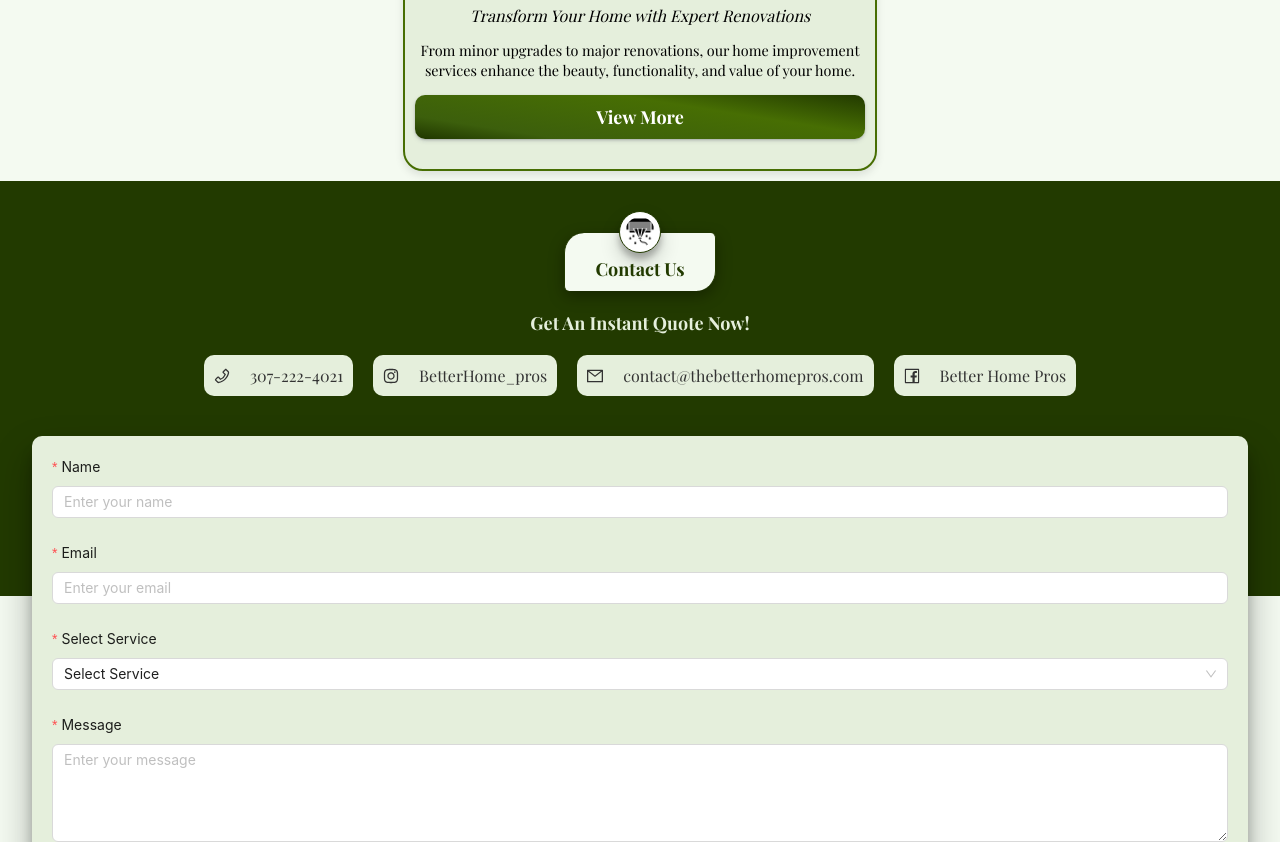
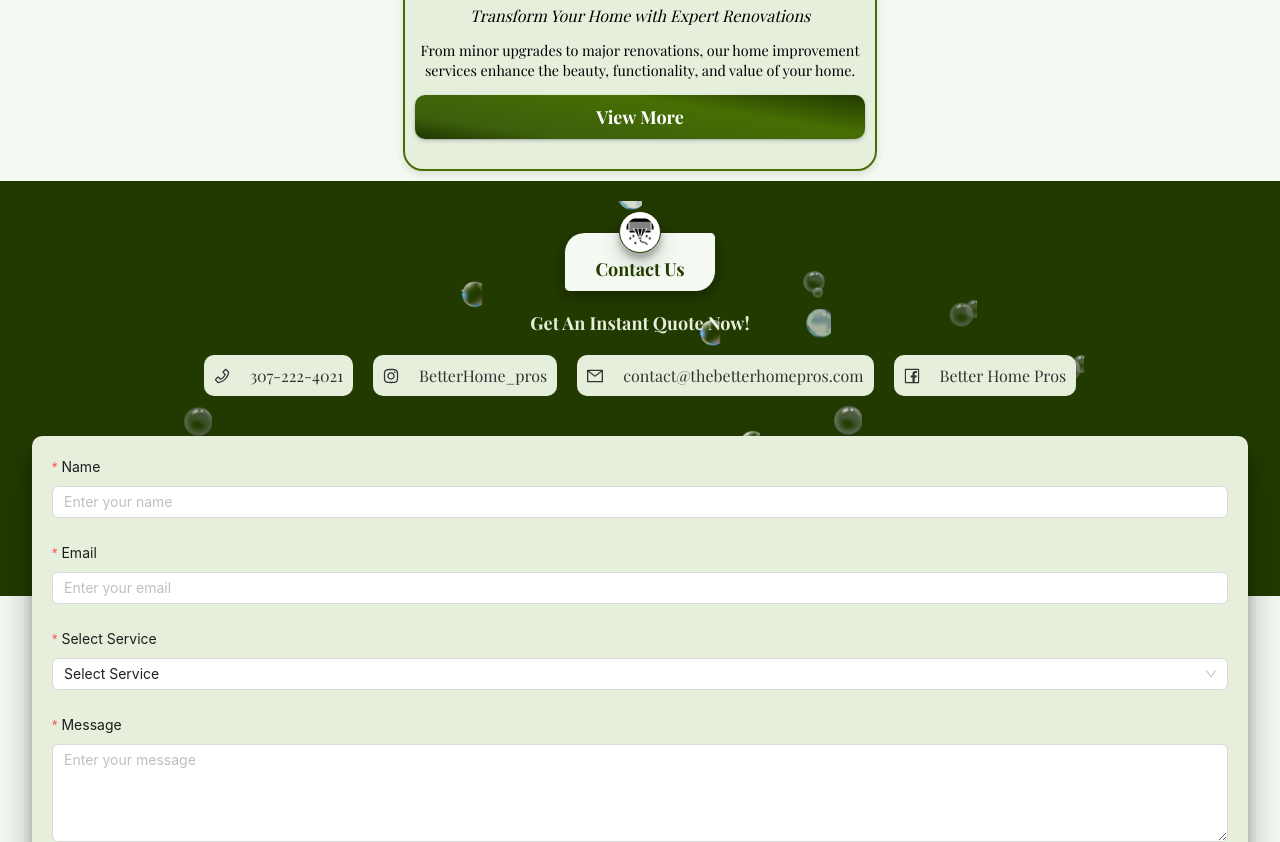
Before and after one commit to Tsgcode1122/BHP-BetterHomePro, a React (Vite) app: page /services in a window 1280 px wide. Shown: the part 1660-2502 px from the top of the page. Built offline with nearby package versions, Linux system fonts and the light colour scheme; a web font is replaced by a local one.

Commit message:
video player

```diff
--- a/src/Component/Before.jsx
+++ b/src/Component/Before.jsx
@@ -37,7 +37,7 @@ const Before = () => {
   return (
     <Container>
       <Heading>Transformation</Heading>
-      <SubHeading>Slide to reveal the transformation.</SubHeading>
+      <SubHeading>Slide to reveal Before and After.</SubHeading>
       <BeforeAndAfter />
     </Container>
   );
--- a/src/Component/ContactUs.jsx
+++ b/src/Component/ContactUs.jsx
@@ -119,6 +119,7 @@ const ContactUs = () => {
 export default ContactUs;
 
 const FormContainer = styled.div`
+  position: relative;
   border-radius: 10px;
   margin: -10rem 2rem 2rem 2rem;
   background: ${Colors.lightgreen};
--- a/src/Component/GalleryContent.jsx
+++ b/src/Component/GalleryContent.jsx
@@ -19,6 +19,7 @@ import img13 from "../Images/ceo1.jpg";
 import img14 from "../Images/t8.jpg";
 import img15 from "../Images/t9.jpg";
 import img16 from "../Images/t10.jpg";
+import VideoGallery from "./VideoGallery";
 
 const images = [
   img1,
@@ -67,6 +68,8 @@ const GalleryContent = () => {
       <Modal visible={visible} footer={null} onCancel={handleCancel}>
         <ModalImage src={currentImage} alt="Full Image" />
       </Modal>
+
+      <VideoGallery/>
     </>
   );
 };
--- a/src/Component/Hero.jsx
+++ b/src/Component/Hero.jsx
@@ -7,6 +7,7 @@ import HeroMoving from "./HeroMoving";
 import WaterBubblesBackground from "../FixedComponent/WaterBubblesBackground";
 import ZoomInComponent from "../Motion/ZoomInComponent";
 import { Link } from "react-router-dom";
+import WaterDropletsBackground from "../Motion/WaterDropletsBackground";
 
 const HeroContainer = styled.section`
   justify-content: center;
@@ -156,6 +157,7 @@ const Hero = () => (
   <HeroContainer>
     <HeroBg>
       <WaterBubblesBackground />
+      <WaterDropletsBackground />
       <HeroContent>
         <Content>
           <ZoomInComponent>
--- a/src/Component/MiniContact.jsx
+++ b/src/Component/MiniContact.jsx
@@ -11,10 +11,12 @@ import {
 import ColorComponent, { Colors } from "../Colors/ColorComponent";
 
 import Heading from "../FixedComponent/Heading";
+import WaterDropletsBackground from "../Motion/WaterDropletsBackground";
 const MiniContact = () => {
   return (
     <>
       <Container>
+        <WaterDropletsBackground />
         <Heading>Contact Us</Heading>
         <h3>Get An Instant Quote Now!</h3>
         <Content>
@@ -56,6 +58,8 @@ const MiniContact = () => {
 
 export default MiniContact;
 const Container = styled.div`
+  position: relative;
+  overflow: hidden;
   padding: 20px 20px 200px 20px;
   background: ${Colors.darkgreen};
   h3 {
@@ -68,6 +72,7 @@ const Container = styled.div`
 `;
 const Content = styled.div`
   display: flex;
+  position: relative;
   align-items: center;
   gap: 20px;
   justify-content: center;
--- a/src/Component/VideoGallery.jsx
+++ b/src/Component/VideoGallery.jsx
@@ -1,17 +1,22 @@
 import React, { useState, useEffect } from "react";
 import { Modal, Spin } from "antd";
 import { PlayCircleOutlined } from "@ant-design/icons";
+import { motion } from "framer-motion";
 import styled from "styled-components";
-import { motion } from "framer-motion";
-import heroimg from "../Images/t5.jpg";
+
+import heroimg from "../Images/t13.jpg";
 import heroimg2 from "../Images/t2.jpg";
 import heroimg3 from "../Images/t4.jpg";
 import heroimg4 from "../Images/t8.jpg";
 import heroimg5 from "../Images/t6.jpg";
+import Heading from "../FixedComponent/Heading";
+import { Colors } from "../Colors/ColorComponent";
+
 // Styled components
 const GalleryWrapper = styled.div`
   display: flex;
-  justify-content: space-around;
+  flex-wrap: wrap;
+  justify-content: center;
   padding: 20px;
 `;
 
@@ -20,10 +25,11 @@ const ImageWrapper = styled.div`
   cursor: pointer;
   border-radius: 10px;
   overflow: hidden;
+  margin: 10px;
 
   img {
-    width: 200px;
-    height: 150px;
+    width: ${(props) => props.width || "200px"};
+    min-height: ${(props) => props.height || "250px"};
     object-fit: cover;
     transition: transform 0.3s ease-in-out;
   }
@@ -31,26 +37,24 @@ const ImageWrapper = styled.div`
   &:hover img {
     transform: scale(1.05);
   }
-
-  &:hover .play-icon {
-    opacity: 1;
-  }
 `;
 
-const PlayIconWrapper = styled(motion.div)`
+const PlayIconWrapper = styled.div`
   position: absolute;
   top: 50%;
   left: 50%;
   transform: translate(-50%, -50%);
-  opacity: 0;
-  transition: opacity 0.3s ease-in-out;
+  display: flex;
+  justify-content: center;
+  align-items: center;
+  width: 100px;
+  height: 100px;
 `;
 
 const WaterCircleEffect = styled(motion.div)`
   position: absolute;
-  top: 50%;
-  left: 50%;
-  transform: translate(-50%, -50%);
+  width: 100%;
+  height: 100%;
   border-radius: 50%;
   background-color: rgba(255, 255, 255, 0.4);
   pointer-events: none;
@@ -61,6 +65,25 @@ const VideoWrapper = styled.div`
   justify-content: center;
   align-items: center;
   min-height: 450px;
+`;
+
+const SubHeading = styled.p`
+  font-size: 1.2rem;
+  box-shadow: rgba(0, 0, 0, 0.24) 0px 3px 8px;
+  margin: 10px 0 1px 0;
+  padding: 5px;
+  border-radius: 20px;
+  display: inline-block;
+  background: ${Colors.lightgreen};
+  color: #555;
+  text-align: center;
+  font-weight: 400;
+`;
+
+const Container = styled.div`
+  display: flex;
+  flex-direction: column;
+  align-items: center;
 `;
 
 // Example Cloudinary video links
@@ -104,26 +127,52 @@ const VideoGallery = () => {
   }, [videoUrl]);
 
   return (
-    <>
+    <Container>
+      <Heading>Men At Work</Heading>
+      <SubHeading>Click to Watch Videos.</SubHeading>
       <GalleryWrapper>
-        {images.map((image, index) => (
-          <ImageWrapper key={index} onClick={() => showModal(videos[index])}>
-            <img src={image} alt={`Thumbnail ${index + 1}`} />
-            <PlayIconWrapper
-              className="play-icon"
-              initial={{ scale: 0.8 }}
-              animate={{ scale: 1 }}
-              transition={{ duration: 0.5, ease: "easeInOut" }}
-            >
-              <PlayCircleOutlined style={{ fontSize: "48px", color: "#fff" }} />
+        {/* First image taking full screen */}
+        <ImageWrapper
+          width="100%"
+          height="auto"
+          onClick={() => showModal(videos[0])}
+        >
+          <img src={images[0]} alt="Thumbnail 1" />
+          <PlayIconWrapper>
+            <WaterCircleEffect
+              animate={{ scale: [0.6, 1, 0.7], opacity: [0.8, 0.4, 0] }}
+              transition={{
+                duration: 5,
+                repeat: Infinity,
+                ease: "easeInOut",
+              }}
+            />
+            <PlayCircleOutlined
+              style={{ fontSize: "48px", color: "#fff", zIndex: 1 }}
+            />
+          </PlayIconWrapper>
+        </ImageWrapper>
+
+        {/* Remaining four images with custom width and height */}
+        {images.slice(1).map((image, index) => (
+          <ImageWrapper
+            key={index + 1}
+            max-width="calc(500px - 20px)"
+            min-height="250px"
+            onClick={() => showModal(videos[index + 1])}
+          >
+            <img src={image} alt={`Thumbnail ${index + 2}`} />
+            <PlayIconWrapper>
               <WaterCircleEffect
-                animate={{ scale: [1, 1.3, 1], opacity: [0.8, 0.4, 0] }}
+                animate={{ scale: [0.6, 1, 0.7], opacity: [0.8, 0.4, 0] }}
                 transition={{
-                  duration: 1.5,
+                  duration: 5,
                   repeat: Infinity,
                   ease: "easeInOut",
                 }}
-                style={{ width: 100, height: 100 }}
+              />
+              <PlayCircleOutlined
+                style={{ fontSize: "48px", color: "#fff", zIndex: 1 }}
               />
             </PlayIconWrapper>
           </ImageWrapper>
@@ -132,7 +181,7 @@ const VideoGallery = () => {
 
       <Modal
         title="Watch Video"
-        visible={isModalVisible}
+        open={isModalVisible}
         onCancel={handleCancel}
         footer={null}
         width={800}
@@ -151,7 +200,7 @@ const VideoGallery = () => {
           )}
         </VideoWrapper>
       </Modal>
-    </>
+    </Container>
   );
 };
 
--- a/src/Component/WhyUsContent.jsx
+++ b/src/Component/WhyUsContent.jsx
@@ -1,7 +1,7 @@
 import React from "react";
 import styled from "styled-components";
 import { FaMedal, FaThumbsUp, FaSmile, FaTools } from "react-icons/fa";
-import videoBg from "../Images/carpet.jpg";
+import videoBg from "../Images/t13.jpg";
 import { Colors, Gradients } from "../Colors/ColorComponent";
 import Heading from "../FixedComponent/Heading";
 import Button from "../FixedComponent/Button";
@@ -97,7 +97,7 @@ const ContentWrapper = styled.div`
   justify-content: space-around;
   gap: 20px;
   border-radius: 20px;
-  background-color: rgba(255, 255, 255, 0.4);
+  background-color: rgba(255, 255, 255, 0.7);
   position: relative;
 `;
 const Join = styled.div`
--- a/src/Motion/WaterDropletsBackground.jsx
+++ b/src/Motion/WaterDropletsBackground.jsx
@@ -12,20 +12,21 @@ const moveDroplets = keyframes`
     opacity: 1;
   }
   to {
-    transform: translateY(-200px);
+    transform: translateY(-300px);
     opacity: 0;
   }
 `;
 
 const Droplet = styled.div`
-  width: 20px;
-  height: 20px;
+  width: 30px;
+  height: 30px;
   background-image: url(${(props) => props.img});
   background-size: cover;
   position: absolute;
-  top: ${() => Math.random() * 100}%;
-  left: ${() => Math.random() * 100}%;
-  animation: ${moveDroplets} ${() => Math.random() * 10 + 5}s linear infinite;
+  top: ${(props) => props.top}%;
+  left: ${(props) => props.left}%;
+  animation: ${moveDroplets} ${(props) => props.duration}s linear infinite;
+  animation-delay: ${(props) => props.delay}s;
 `;
 
 const Background = styled.div`
@@ -33,17 +34,18 @@ const Background = styled.div`
   width: 100%;
   height: 100%;
   overflow: hidden;
+  pointer-events: none;
 `;
 
 const WaterDropletsBackground = () => {
-  const [numDroplets, setNumDroplets] = useState(5);
+  const [numDroplets, setNumDroplets] = useState(15);
 
   useEffect(() => {
     const updateNumDroplets = () => {
       if (window.innerWidth >= 1000) {
+        setNumDroplets(20);
+      } else {
         setNumDroplets(10);
-      } else {
-        setNumDroplets(5);
       }
     };
 
@@ -55,10 +57,27 @@ const WaterDropletsBackground = () => {
     };
   }, []);
 
+  const generateRandomPosition = () => {
+    // Use random numbers for both top and left positions to ensure an even spread
+    const top = Math.random() * 100;
+    const left = Math.random() * 100;
+    return { top, left };
+  };
+
   const dropletImages = [droplet1, droplet2, droplet3, droplet4, droplet5];
-  const dropletElements = Array.from({ length: numDroplets }, (_, index) => (
-    <Droplet key={index} img={dropletImages[index % dropletImages.length]} />
-  ));
+  const dropletElements = Array.from({ length: numDroplets }, (_, index) => {
+    const { top, left } = generateRandomPosition();
+    return (
+      <Droplet
+        key={index}
+        img={dropletImages[index % dropletImages.length]}
+        top={top}
+        left={left}
+        duration={Math.random() * 15 + 5}
+        delay={Math.random() * 5}
+      />
+    );
+  });
 
   return <Background>{dropletElements}</Background>;
 };
--- a/src/Pages/Contact.jsx
+++ b/src/Pages/Contact.jsx
@@ -13,6 +13,7 @@ import {
 import ColorComponent, { Colors } from "../Colors/ColorComponent";
 import styled from "styled-components";
 import ContactUs from "../Component/ContactUs";
+import WaterDropletsBackground from "../Motion/WaterDropletsBackground";
 const Contact = () => {
   useEffect(() => {
     window.scrollTo(0, 0);
@@ -25,6 +26,7 @@ const Contact = () => {
         intro="Get in Touch: We're here to assist you with any inquiries or requests. Reach out to us for personalized support and prompt responses to ensure your needs are met."
       />
       <Container>
+        <WaterDropletsBackground />
         <h3>Get An Instant Quote Now!</h3>
         <Content>
           <ContactItem>
@@ -66,6 +68,8 @@ const Contact = () => {
 
 export default Contact;
 const Container = styled.div`
+  position: relative;
+  overflow: hidden;
   padding: 20px 20px 200px 20px;
   background: ${Colors.light};
   h3 {
@@ -78,6 +82,7 @@ const Container = styled.div`
 `;
 const Content = styled.div`
   display: flex;
+  position: relative;
   align-items: center;
   gap: 20px;
   justify-content: center;
```
Also changed, not shown: src/Images/t13.jpg (added).
